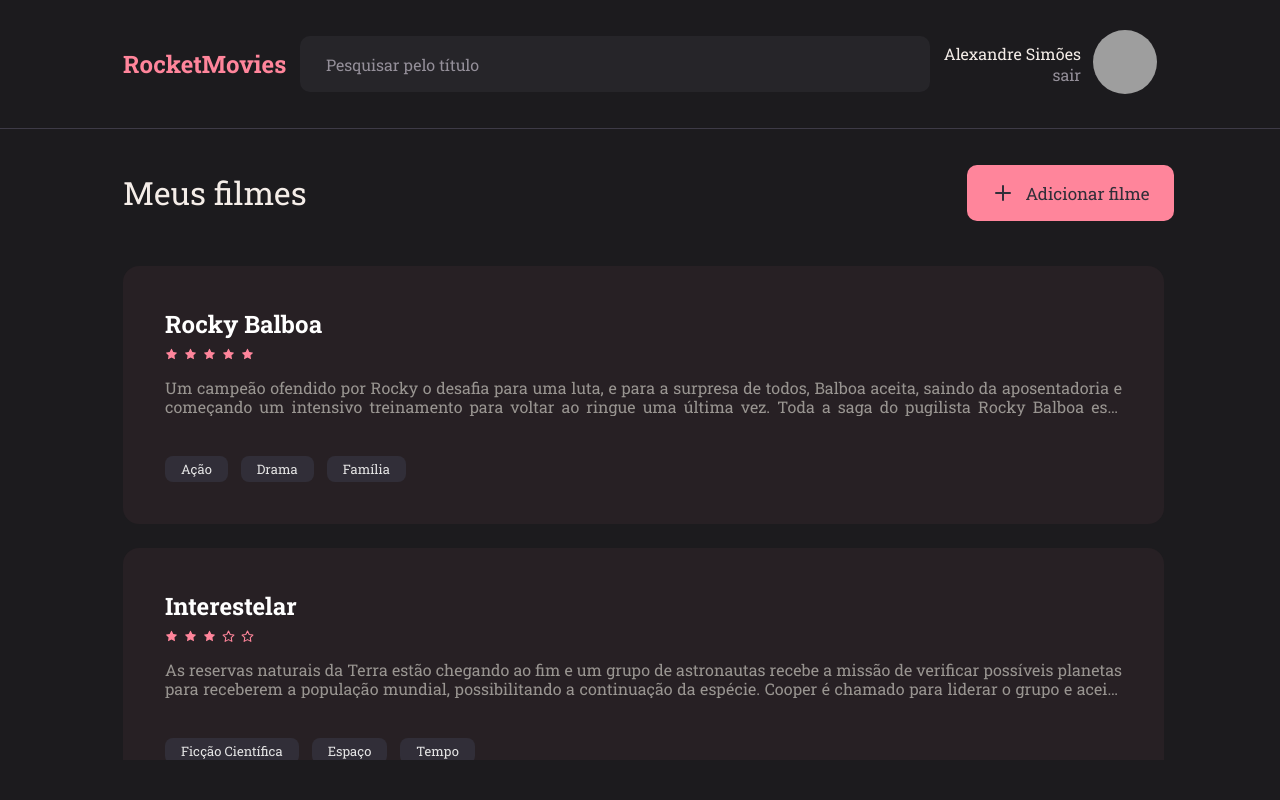
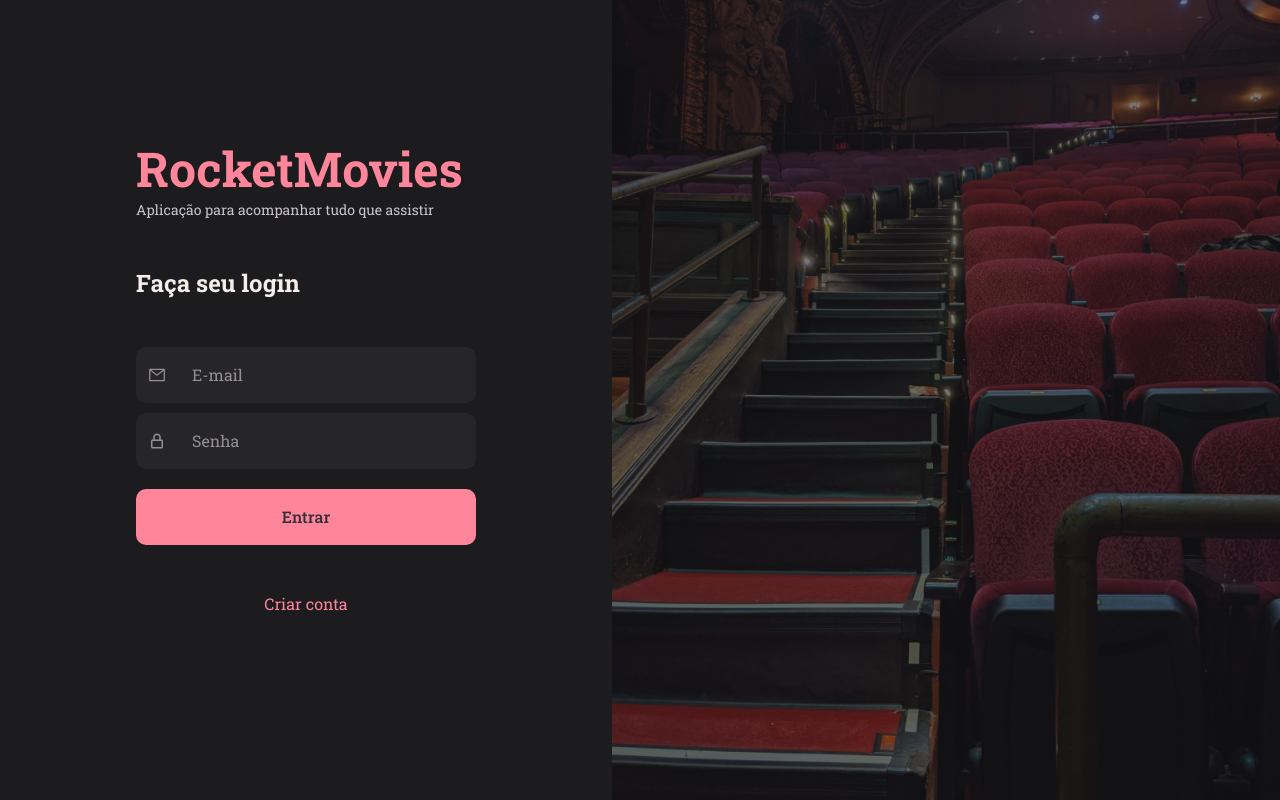
Before and after one commit to alexsmarra/rocketmovies, a React (Vite) app: page / in a window 1280 px wide. Built offline with nearby package versions, Linux system fonts and the light colour scheme; grey boxes are pictures that could not be loaded.

Commit message:
update routes do frontend

```diff
--- a/src/pages/SignUp/index.jsx
+++ b/src/pages/SignUp/index.jsx
@@ -44,7 +44,7 @@ export function SignUp() {
                />
             </div>
 
-            <Link to="/signin">
+            <Link to="/">
                <ReturnButton title="Voltar para o login"/>
             </Link>
          </Form>
--- a/src/routes/app.routes.jsx
+++ b/src/routes/app.routes.jsx
@@ -4,8 +4,6 @@ import { Home } from '../pages/Home'
 import { Create } from '../pages/Create'
 import { Preview } from '../pages/Preview'
 import { Profile } from '../pages/Profile'
-import { SignIn } from '../pages/SignIn'
-import { SignUp } from '../pages/SignUp'
 
 export function AppRoutes() {
    return (
@@ -14,8 +12,6 @@ export function AppRoutes() {
          <Route path='/create' element={<Create />} />
          <Route path='/preview' element={<Preview />} />
          <Route path='/profile' element={<Profile />} />
-         <Route path='/signin' element={<SignIn />} />
-         <Route path='/signup' element={<SignUp />} />
       </Routes>
    )
 }
--- /dev/null
+++ b/src/routes/auth.routes.jsx
@@ -0,0 +1,13 @@
+import { Routes, Route } from 'react-router-dom'
+
+import { SignIn } from '../pages/SignIn'
+import { SignUp } from '../pages/SignUp'
+
+export function AuthRoutes() {
+   return (
+      <Routes>
+         <Route path='/' element={<SignIn />} />
+         <Route path='/signup' element={<SignUp />} />
+      </Routes>
+   )
+}
--- a/src/routes/index.jsx
+++ b/src/routes/index.jsx
@@ -1,10 +1,12 @@
 import { BrowserRouter } from 'react-router-dom'
+
 import { AppRoutes } from './app.routes'
+import { AuthRoutes } from './auth.routes'
 
 export function Routes() {
    return (
       <BrowserRouter>
-         <AppRoutes />
+         <AuthRoutes />
       </BrowserRouter>
    )
 }
```
